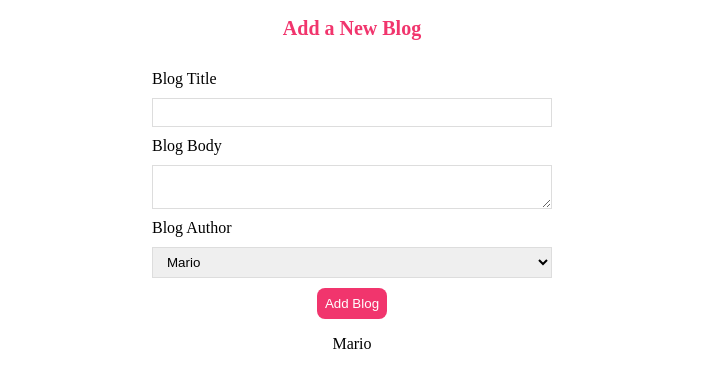
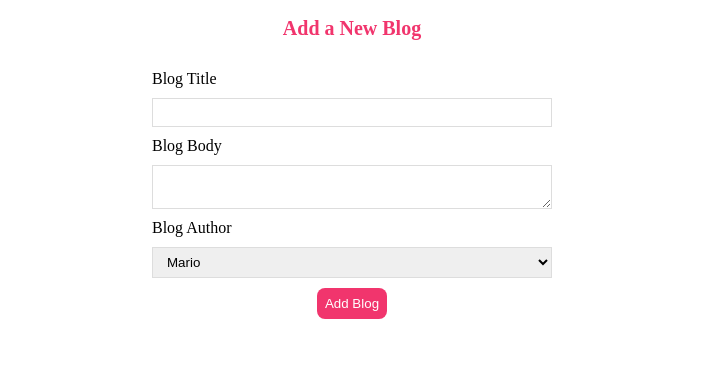
Before and after one commit to ralphvirtucio/Dojo-Blog, a React (Create React App) app: page /create in a window 1280 px wide. Shown: the part 179-566 px from the top of the page, without its empty margins (288-991 px from the left). Built offline with nearby package versions, Linux system fonts and the light colour scheme.

Commit message:
post-request-add-blog

```diff
--- a/src/components/Create.js
+++ b/src/components/Create.js
@@ -58,11 +58,29 @@ const Create = () => {
   const [title, setTitle] = useState('');
   const [body, setBody] = useState('');
   const [author, setAuthor] = useState('Mario');
+  const [pending, setPending] = useState(false);
+
+  const handleSubmit = e => {
+    e.preventDefault();
+
+    const blog = { title, body, author };
+
+    setPending(true);
+
+    fetch('http://localhost:8000/blogs', {
+      method: 'POST',
+      headers: { 'Content-Type': 'application/json' },
+      body: JSON.stringify(blog),
+    }).then(() => {
+      console.log('new blog added');
+      setPending(false);
+    });
+  };
 
   return (
     <Container>
       <CreateHeader>Add a New Blog</CreateHeader>
-      <form>
+      <form onSubmit={handleSubmit}>
         <CreateLabel>Blog Title</CreateLabel>
         <CreateInput
           type="text"
@@ -82,10 +100,8 @@ const Create = () => {
           <option value="Yoshi">Yoshi</option>
           <option value="Chris">Chris</option>
         </CreateSelect>
-        <CreateButton>Add Blog</CreateButton>
-        <p>{title}</p>
-        <p>{body}</p>
-        <p>{author}</p>
+        {!pending && <CreateButton>Add Blog</CreateButton>}
+        {pending && <CreateButton disabled>Adding Blog...</CreateButton>}
       </form>
     </Container>
   );
```
Also changed, not shown: data/database.json (+12 -0 lines), 1 other file (tests, documents, lock files or other folders).
